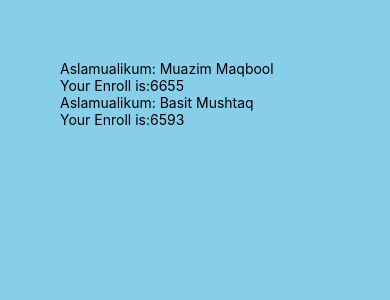
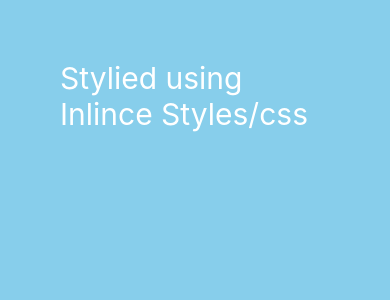
Before and after one commit to muazimmaqbool/React-Native-Tutorials, a React Native app: screen / in a window 390 px wide. Shown: the top 300 px of the page. Built offline with nearby package versions, Linux system fonts and the light colour scheme.

Commit message:
Inline styling in react native

```diff
--- a/App.js
+++ b/App.js
@@ -83,9 +83,9 @@ const App = () => {
           {/* <J_Alert/> */}
 
         {/* Custom Components :*/}
-          <Greet name="Muazim Maqbool" enroll="6655"/>
-          <Greet name="Basit Mushtaq" enroll={"6593"}/>
-          {/* <B_Styling /> */}
+          {/* <Greet name="Muazim Maqbool" enroll="6655"/>
+          <Greet name="Basit Mushtaq" enroll={"6593"}/>  */}
+          <B_Styling />
           {/* <C_StyleSheet/> */}
           {/* <Cc_styleSheet2/> */}
           {/* <D_MultipleStyles/> */}
--- a/Components/B_Styling.js
+++ b/Components/B_Styling.js
@@ -1,16 +1,6 @@
 import React from 'react'
 import { Text, View } from 'react-native'
-//Here only inline styling is used
-const B_Styling = () => {
-  return (
-    <View>
-        {/*styled using inline styling/css */}
-        <Text style={{color:"white",fontSize:30}}>Stylied using Inlince Styles/css</Text>
-    </View>
-  )
-}
 
-export default B_Styling
 /*
 ->Styling Your App
   -React Native didn't use css for styling instead it uses Javascript
@@ -24,3 +14,15 @@ export default B_Styling
        it allows the user to define multiple styles at one place using "create" method
       ->Its mostly used
 */
+
+//Here only inline styling is used
+const B_Styling = () => {
+  return (
+    <View>
+        {/*styled using inline styling/css */}
+        <Text style={{color:"white",fontSize:30}}>Stylied using Inlince Styles/css</Text>
+    </View>
+  )
+}
+
+export default B_Styling
```
